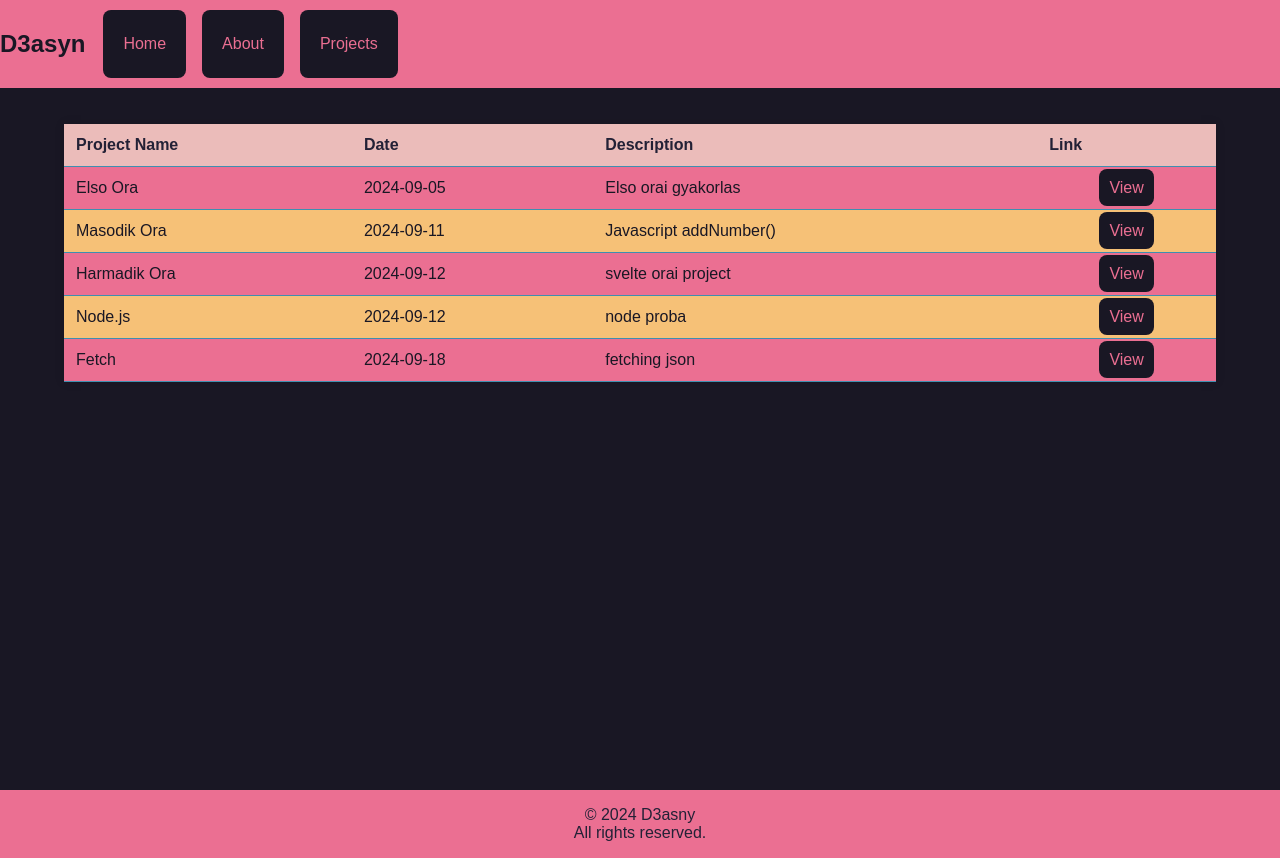
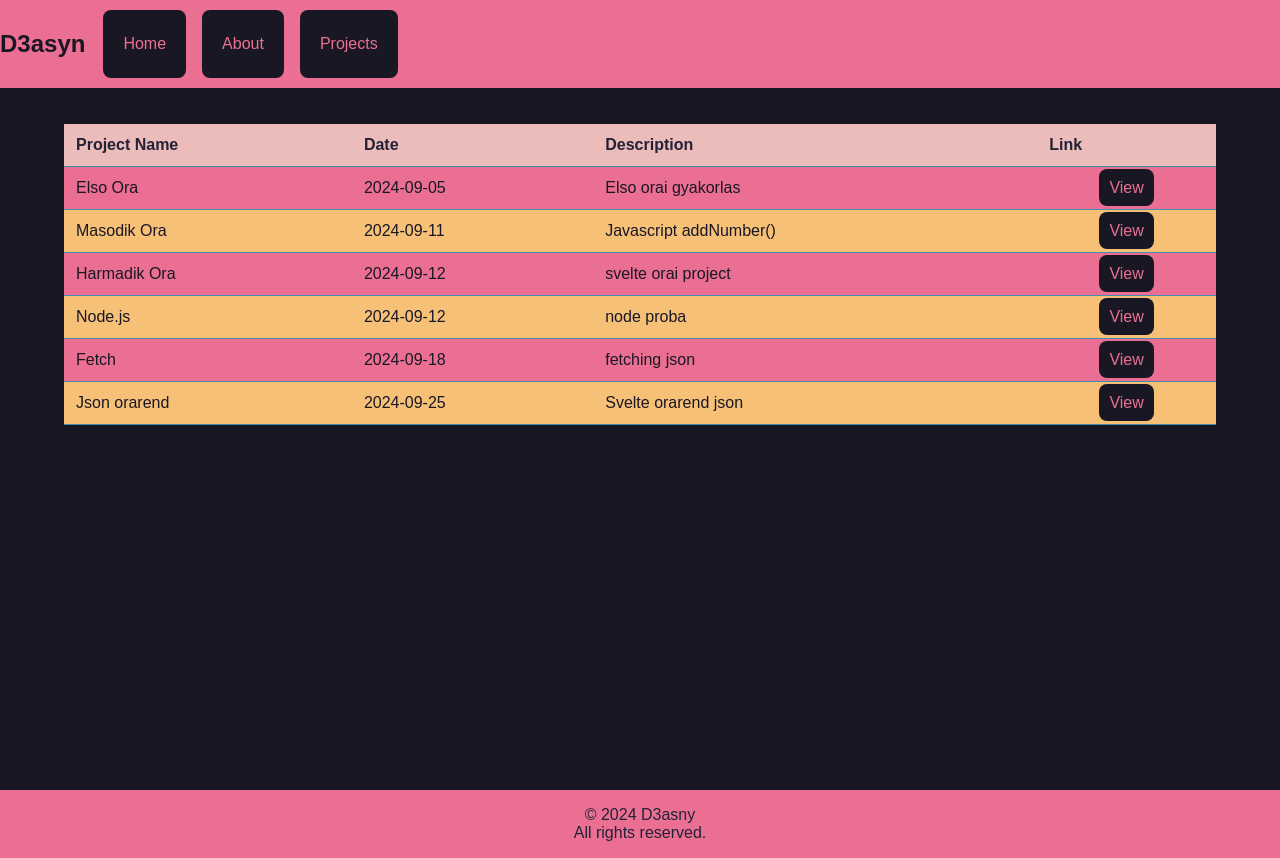
Before and after one commit to D3asyn/Portfolio, a SvelteKit app: page /projects in a window 1280 px wide. Built offline with nearby package versions, Linux system fonts and the light colour scheme.

Commit message:
Update +page.svelte

```diff
--- a/src/routes/projects/+page.svelte
+++ b/src/routes/projects/+page.svelte
@@ -29,8 +29,13 @@
 			desc: 'fetching json',
 			date: '2024-09-18',
 			link: 'https://d3asyn.github.io/918/'
-		}
-	];
+		},
+		{
+			name: 'Json orarend',
+			desc: 'Svelte orarend json',
+			date: '2024-09-25',
+			link: 'https://d3asyn.github.io/orarendszft/'
+		}];
 
 	const colors = ['love', 'gold'];
 </script>
```
